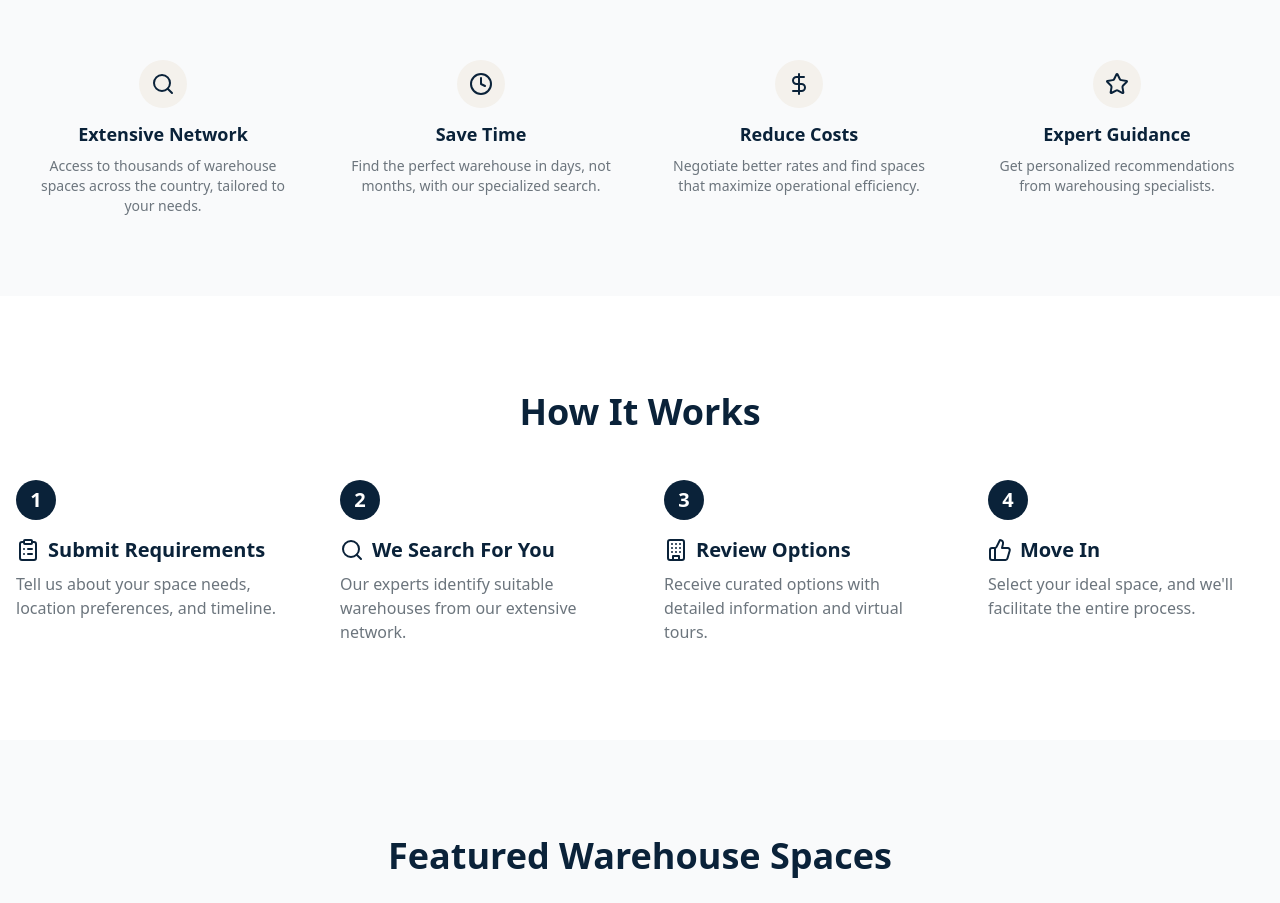
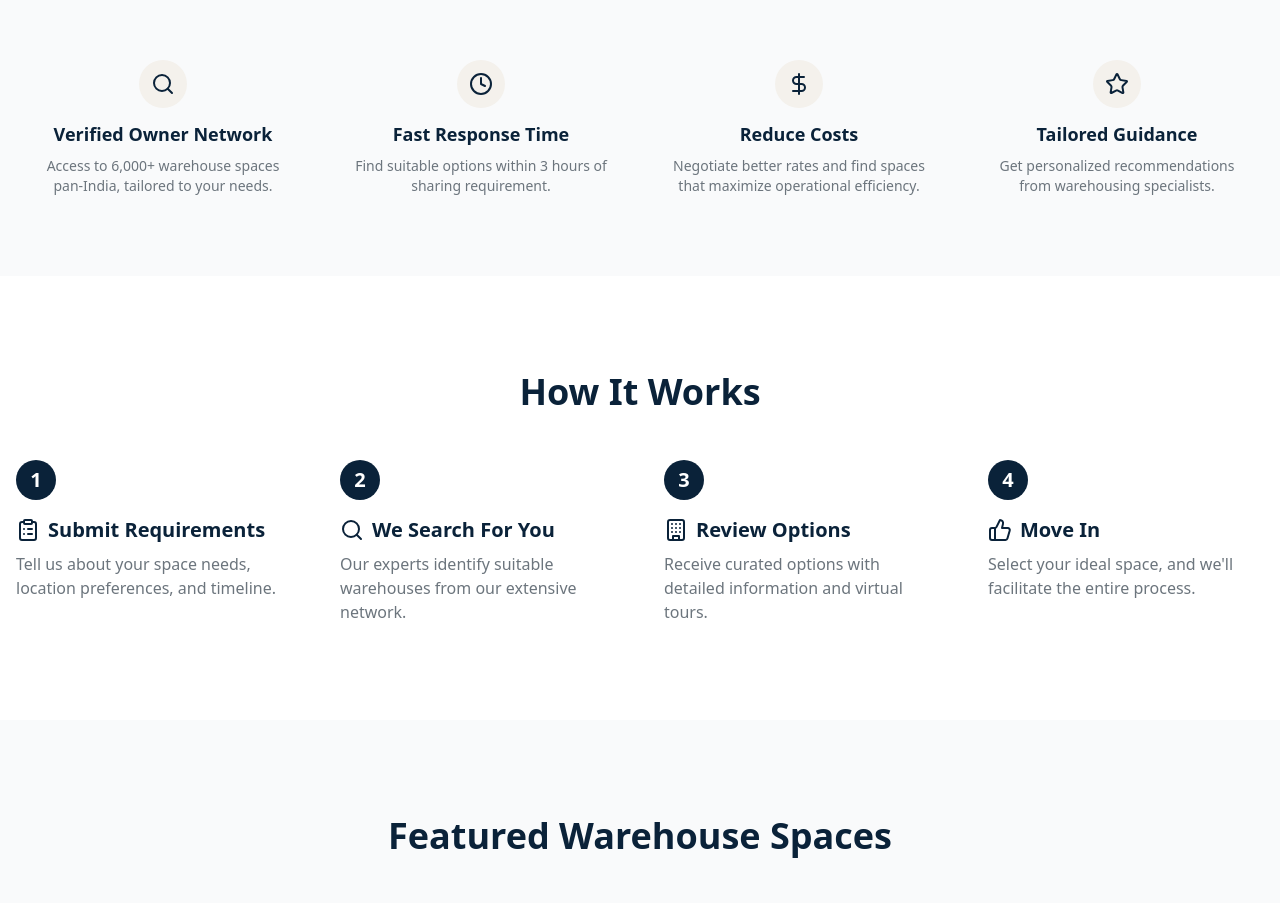
Before and after one commit to WareOnGo/wareongo-website, a React (Vite) app: page / in a window 1280 px wide. Shown: the part 782-1685 px from the top of the page. Built offline with nearby package versions, Linux system fonts and the light colour scheme.

Commit message:
Update FeaturesSection.tsx

```diff
--- a/src/components/FeaturesSection.tsx
+++ b/src/components/FeaturesSection.tsx
@@ -18,13 +18,13 @@ const FeaturesSection = () => {
   const features = [
     {
       icon: Search,
-      title: "Extensive Network",
-      description: "Access to thousands of warehouse spaces across the country, tailored to your needs."
+      title: "Verified Owner Network",
+      description: "Access to 6,000+ warehouse spaces pan-India, tailored to your needs."
     },
     {
       icon: Clock,
-      title: "Save Time",
-      description: "Find the perfect warehouse in days, not months, with our specialized search."
+      title: "Fast Response Time",
+      description: "Find suitable options within 3 hours of sharing requirement."
     },
     {
       icon: DollarSign,
@@ -33,7 +33,7 @@ const FeaturesSection = () => {
     },
     {
       icon: Star,
-      title: "Expert Guidance",
+      title: "Tailored Guidance",
       description: "Get personalized recommendations from warehousing specialists."
     }
   ];
```
